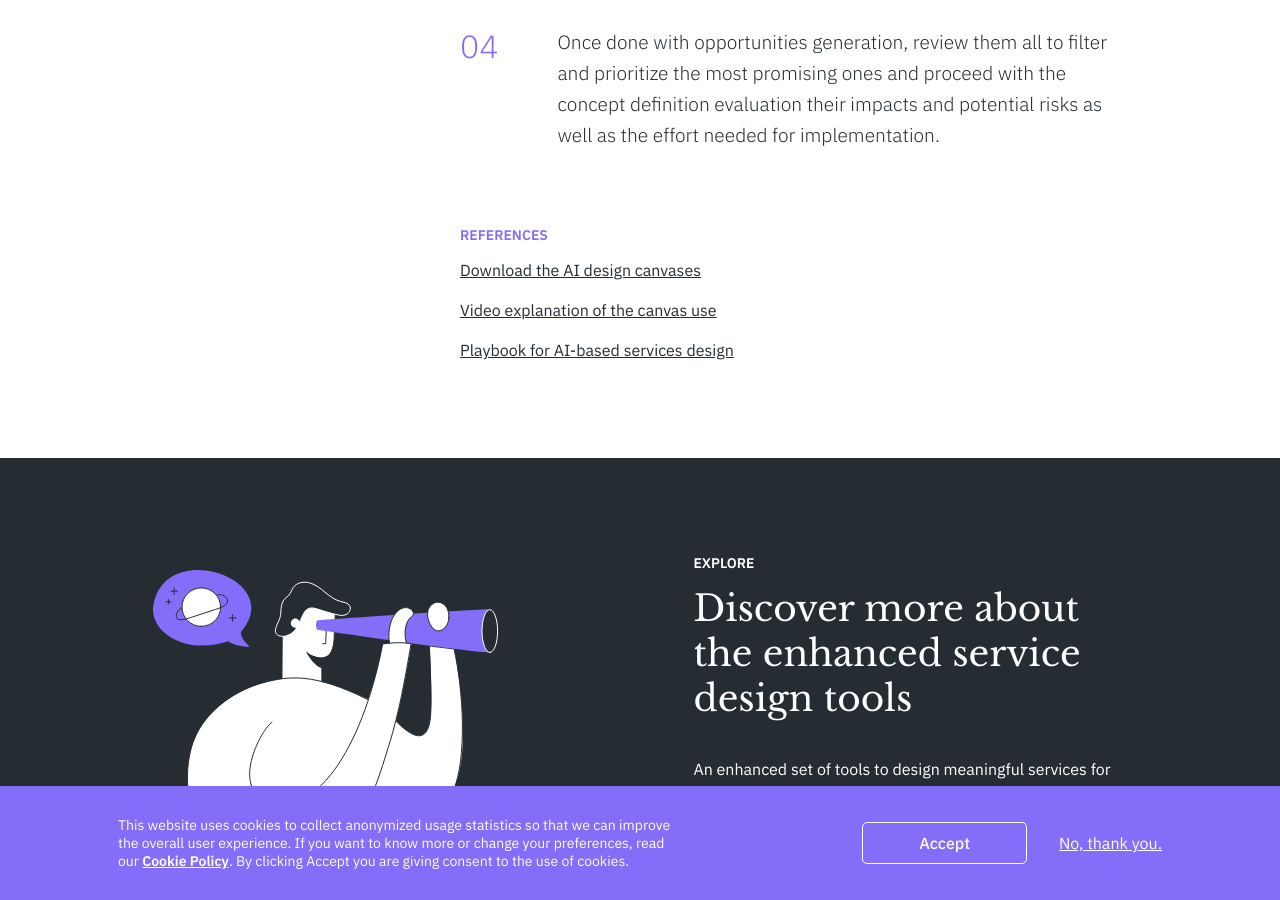
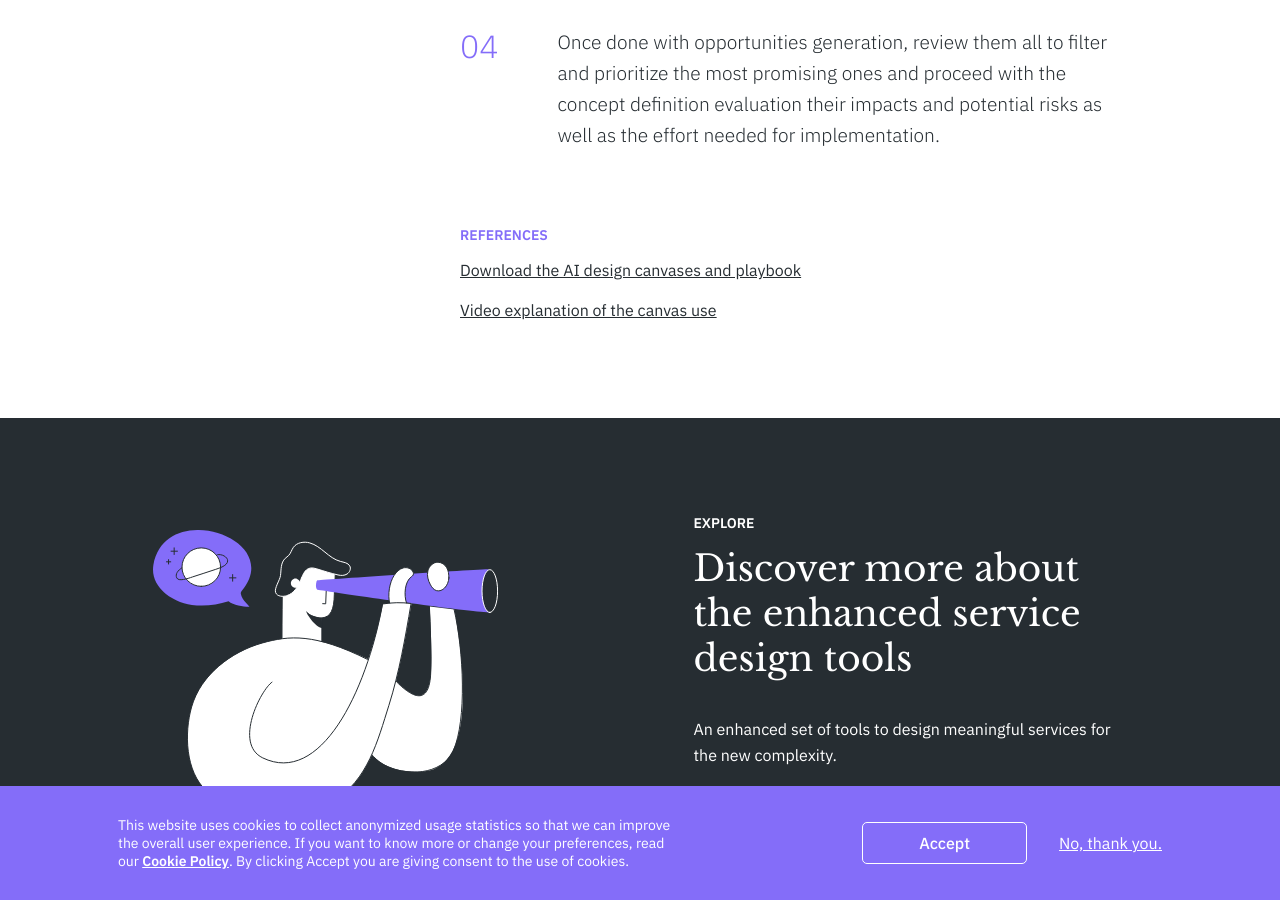
Before and after one commit to service-design-tools/sdt-website, a Jekyll site: the page built from _tools/ai-landscape.md, in a window 1280 px wide and 900 px high, scrolled down 2711 px. Built offline with Jekyll 4.4.1, drawn with Linux system fonts in a browser that asks for light colours.

Commit message:
Update tool “ai-landscape”

```diff
--- a/_tools/ai-landscape.md
+++ b/_tools/ai-landscape.md
@@ -110,12 +110,10 @@ guidelines:
       evaluation their impacts and potential risks as well as the effort needed
       for implementation.
 references:
-  - name: Download the AI design canvases
+  - name: Download the AI design canvases and playbook
     link: https://form.typeform.com/to/Iu543Fdr
   - link: https://youtu.be/qckbYUtS9LE?si=_6Icsn5wtgiJbp0b
     name: "Video explanation of the canvas use "
-  - name: Playbook for AI-based services design
-    link: https://form.typeform.com/to/Iu543Fdr
 socialimage: /assets/images/uploads/ai-lansdcape-social-media1.png
 ---
 A crucial step to understand how to integrate AI in the service by ideating and mapping out a comprehensive landscape of opportunities that are based on understanding of service needs and inspired by the technological capabilities.
```
